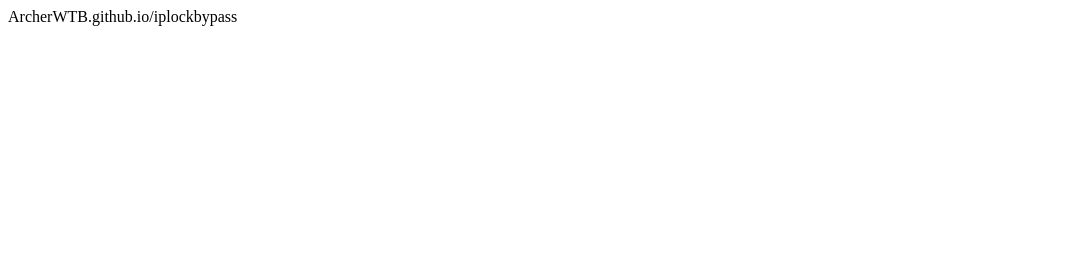
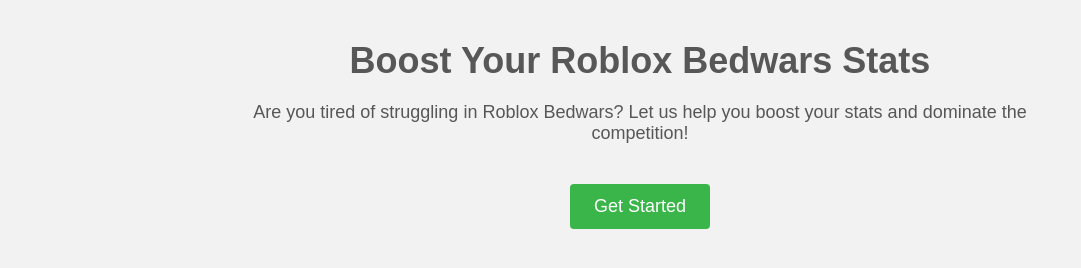
Before and after one commit to ArcherWTB/ArcherWTB.github.io, a plain HTML site: page index.html in a window 1280 px wide. Shown: the whole page, without its empty margins (0-1081 px from the left). Drawn offline with Linux system fonts and the light colour scheme.

Commit message:
Update index.html

```diff
--- a/index.html
+++ b/index.html
@@ -1 +1,48 @@
-ArcherWTB.github.io/iplockbypass
+<!DOCTYPE html>
+<html>
+  <head>
+    <title>Roblox Bedwars Stat Boosting</title>
+    <style>
+      body {
+        font-family: Arial, sans-serif;
+        background-color: #F2F2F2;
+      }
+      .container {
+        max-width: 800px;
+        margin: 0 auto;
+        text-align: center;
+      }
+      .heading {
+        color: #575757;
+        font-size: 36px;
+        margin: 40px 0 20px;
+      }
+      .description {
+        color: #575757;
+        font-size: 18px;
+        margin: 20px 0 40px;
+      }
+      .cta {
+        display: inline-block;
+        background-color: #39B54A;
+        color: #FFFFFF;
+        font-size: 18px;
+        padding: 12px 24px;
+        border-radius: 4px;
+        text-decoration: none;
+      }
+      .cta:hover {
+        background-color: #38A23F;
+      }
+    </style>
+  </head>
+  <body>
+    <div class="container">
+      <h1 class="heading">Boost Your Roblox Bedwars Stats</h1>
+      <p class="description">
+        Are you tired of struggling in Roblox Bedwars? Let us help you boost your stats and dominate the competition!
+      </p>
+      <a href="#" class="cta">Get Started</a>
+    </div>
+  </body>
+</html>
```
